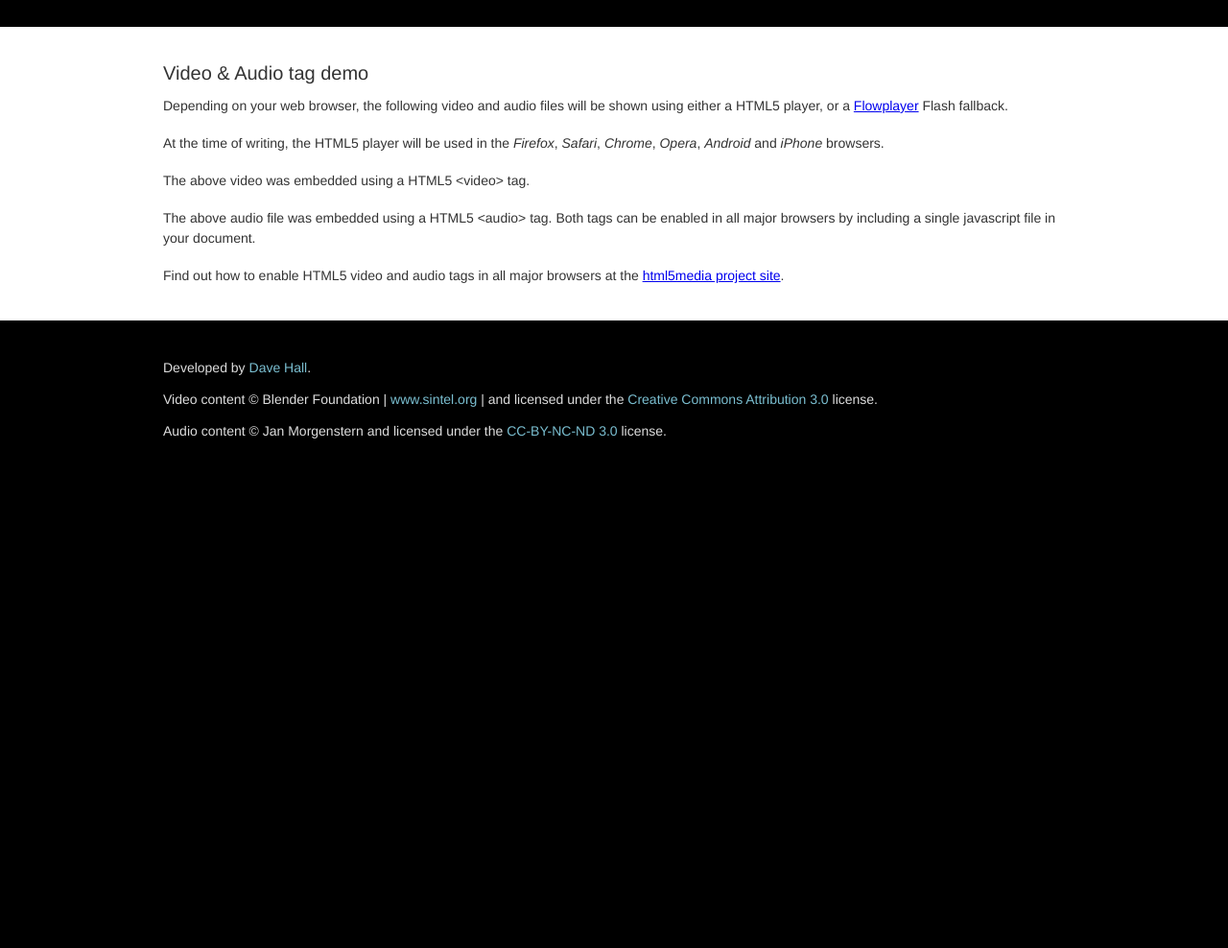
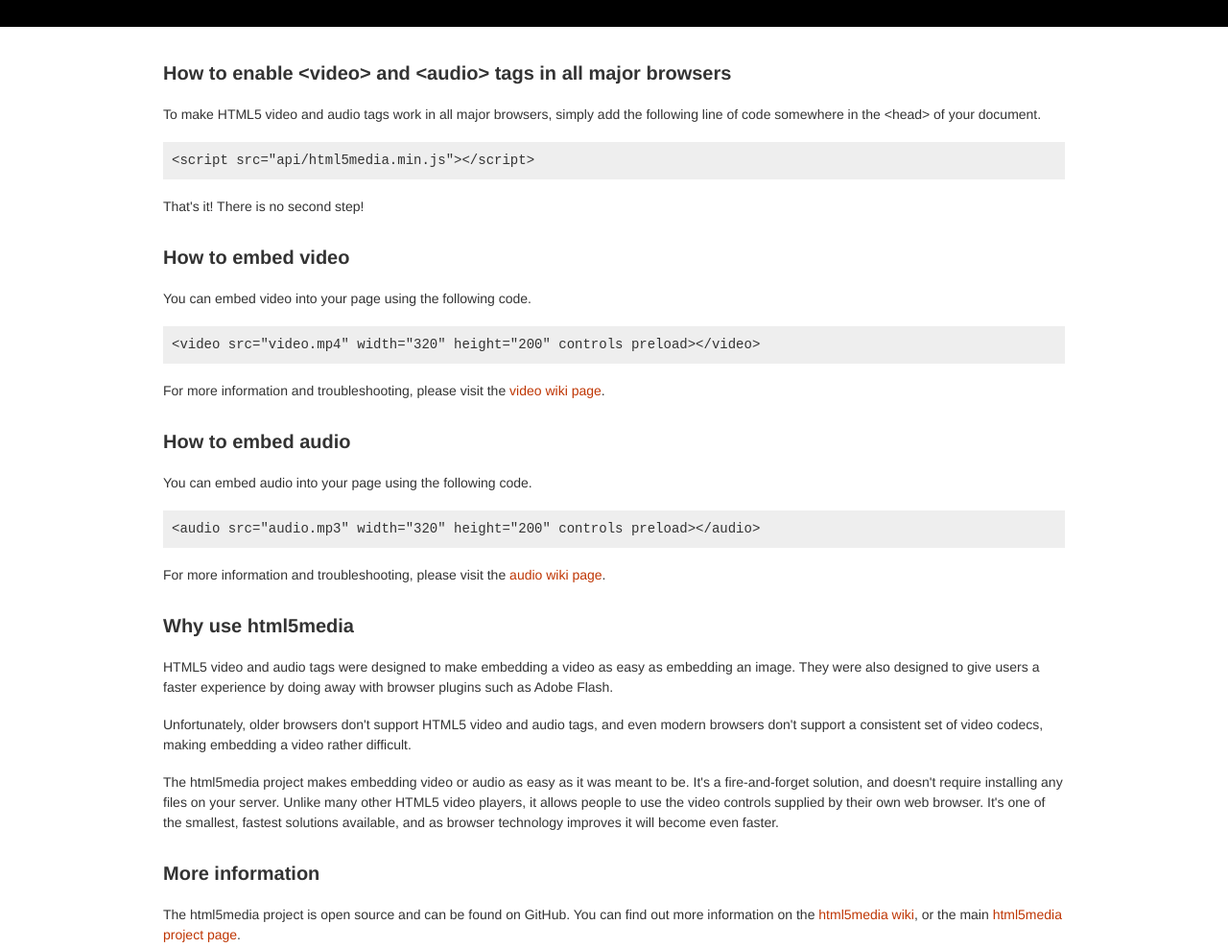
Before and after one commit to etianen/html5media, a plain HTML site: page src/index.html in a window 1280 px wide. Shown: the part 480-1468 px from the top of the page at 96% size. Before the commit the page ends 940 px from the top, so only its background shows below. Drawn offline with Linux system fonts and the light colour scheme.

Commit message:
Improving demo page some more.

```diff
--- a/src/index.html
+++ b/src/index.html
@@ -46,17 +46,37 @@
         <div id="content">
             <article>
                 <header>
-                    <h1>Video &amp; Audio tag demo</h1>
+                    <h1>How to enable &lt;video&gt; and &lt;audio&gt; tags in all major browsers</h1>
                 </header>
-                <p>Depending on your web browser, the following video and audio files will be shown using
-                either a HTML5 player, or a <a href="http://www.flowplayer.org">Flowplayer</a> Flash fallback.</p>
-                <p>At the time of writing, the HTML5 player will be used in the <em>Firefox</em>, <em>Safari</em>,
-                <em>Chrome</em>, <em>Opera</em>, <em>Android</em> and <em>iPhone</em> browsers.</p>
 
-                <p>The above video was embedded using a HTML5 &lt;video&gt; tag.</p>
+                <p>To make HTML5 video and audio tags work in all major browsers, simply add the following line of code
+                somewhere in the &lt;head&gt; of your document.</p>
+                <code>&lt;script src="api/html5media.min.js"&gt;&lt;/script&gt;</code>
+                <p>That's it! There is no second step!</p>
 
-                <p>The above audio file was embedded using a HTML5 &lt;audio&gt; tag. Both tags can be enabled in all major browsers by including a single javascript file in your document.</p>
-                <p>Find out how to enable HTML5 video and audio tags in all major browsers at the <a title="html5media at GitHub" href="http://github.com/etianen/html5media/">html5media project site</a>.</p>
+                <h2>How to embed video</h2>
+                <p>You can embed video into your page using the following code.</p>
+                <code>&lt;video src="video.mp4" width="320" height="200" controls preload&gt;&lt;/video&gt;</code>
+                <p>For more information and troubleshooting, please visit the <a href="https://github.com/etianen/html5media/wiki/video">video wiki page</a>.
+
+                <h2>How to embed audio</h2>
+                <p>You can embed audio into your page using the following code.</p>
+                <code>&lt;audio src="audio.mp3" width="320" height="200" controls preload&gt;&lt;/audio&gt;</code>
+                <p>For more information and troubleshooting, please visit the <a href="https://github.com/etianen/html5media/wiki/audio">audio wiki page</a>.
+
+                <h2>Why use html5media</h2>
+                <p>HTML5 video and audio tags were designed to make embedding a video as easy as embedding an image. They were
+                also designed to give users a faster experience by doing away with browser plugins such as Adobe Flash.</p>
+                <p>Unfortunately, older browsers don't support HTML5 video and audio tags, and even modern browsers don't support a consistent
+                set of video codecs, making embedding a video rather difficult.</p>
+                <p>The html5media project makes embedding video or audio as easy as it was meant to be. It's a fire-and-forget solution,
+                and doesn't require installing any files on your server. Unlike many other HTML5 video players, it allows people to use the
+                video controls supplied by their own web browser. It's one of the smallest, fastest solutions available, and as browser
+                technology improves it will become even faster.</p>
+
+                <h2>More information</h2>
+                <p>The html5media project is open source and can be found on GitHub. You can find out more information on the
+                <a href="https://github.com/etianen/html5media/wiki">html5media wiki</a>, or the main <a href="https://github.com/etianen/html5media/wiki">html5media project page</a>.</p>
             </article>
         </div>
         <footer>
--- a/src/media/styles.css
+++ b/src/media/styles.css
@@ -106,6 +106,13 @@
     margin-bottom: 18px;
 }
 
+code {
+    margin-bottom: 18px;
+    padding: 9px;
+    background: #eee;
+    display: block;
+}
+
 #content {
     background: white;
     padding-bottom: 18px;
@@ -124,10 +131,21 @@
     border-bottom: none;
 }
 
-article h1 {
+article h1,
+article h2 {
     font-size: 20px;
     line-height: 48px;
-    font-weight: normal;
+    font-weight: bold;
+    margin: 0 0 9px 0;
+}
+
+article a {
+    color: #BF3604;
+    text-decoration: none;
+}
+
+article a:hover {
+    text-decoration: underline;
 }
 
 .video,
```
